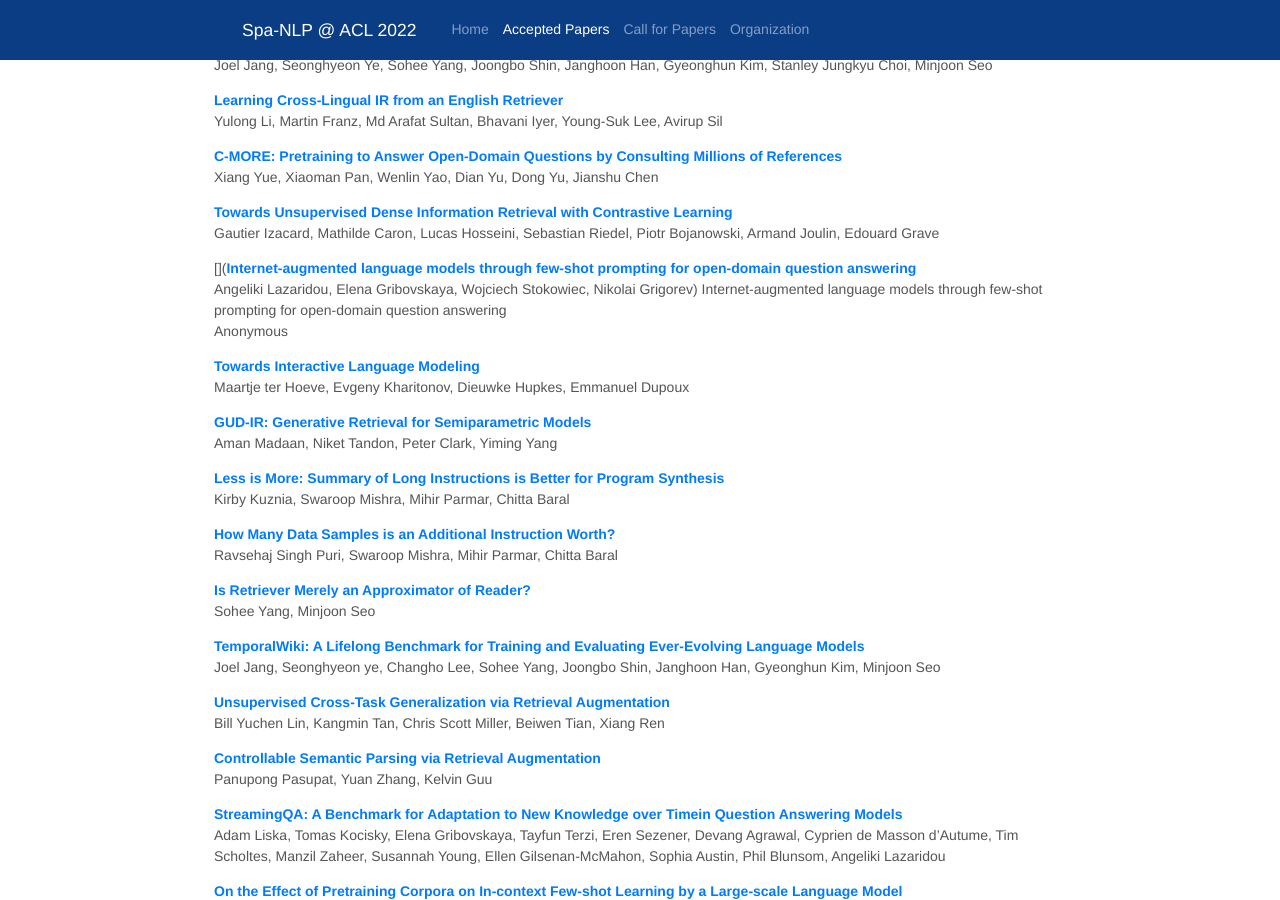
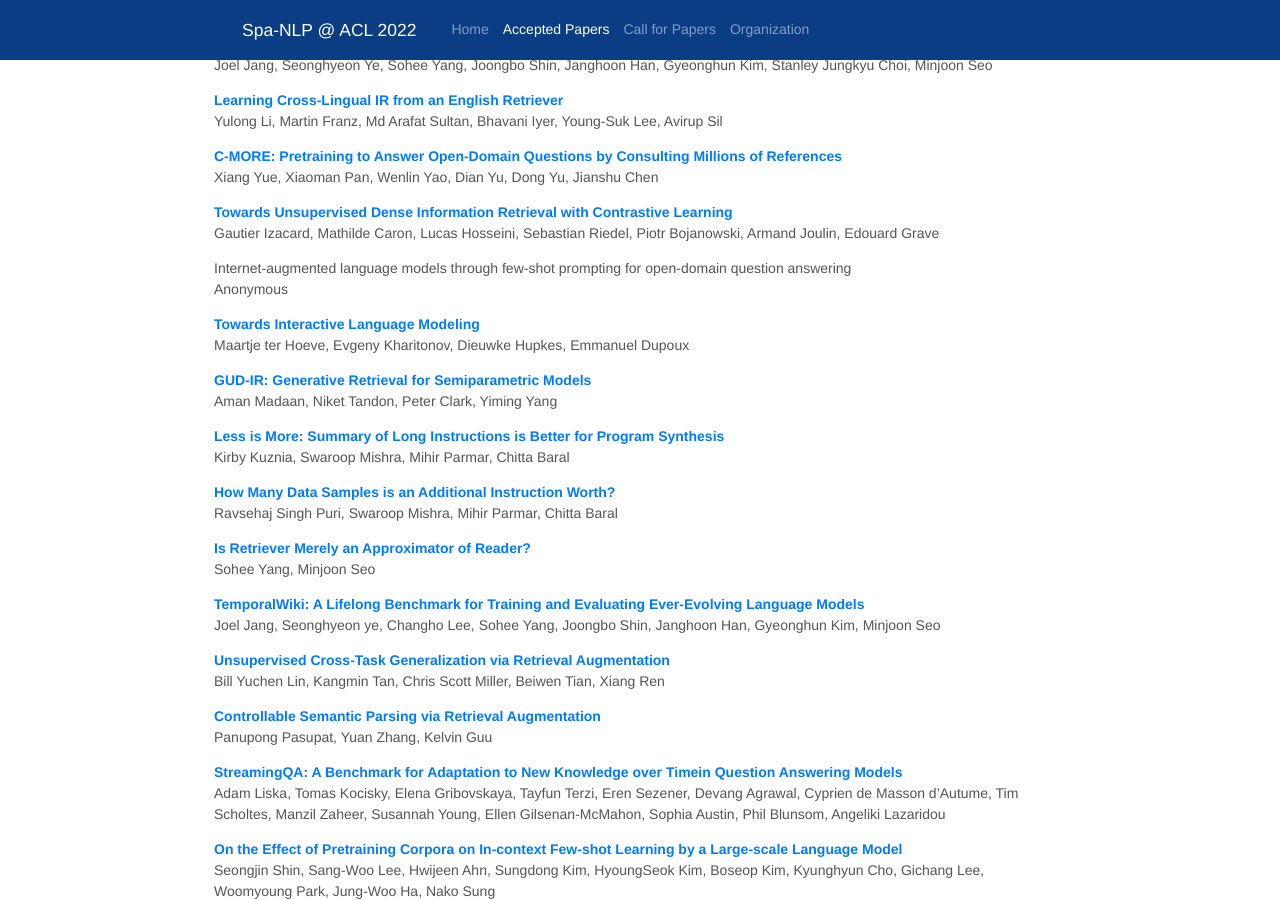
Before and after one commit to spa-nlp/spa-nlp.github.io, a Jekyll site: the page built from papers.md, in a window 1280 px wide and 900 px high, scrolled down 869 px. Built offline with Jekyll 4.4.1, drawn with Linux system fonts in a browser that asks for light colours; nearby versions of some CDN libraries.

Commit message:
formatting in papers

```diff
--- a/papers.md
+++ b/papers.md
@@ -74,7 +74,6 @@ Xiang Yue, Xiaoman Pan, Wenlin Yao, Dian Yu, Dong Yu, Jianshu Chen
 </a><br />
 Gautier Izacard, Mathilde Caron, Lucas Hosseini, Sebastian Riedel, Piotr Bojanowski, Armand Joulin, Edouard Grave
 
-[](<a href="assets/papers/N9.pdf" target="_blank">**Internet-augmented language models through few-shot prompting for open-domain question answering**</a><br />Angeliki Lazaridou, Elena Gribovskaya, Wojciech Stokowiec, Nikolai Grigorev)
 Internet-augmented language models through few-shot prompting for open-domain question answering
 <br />
 Anonymous
```
